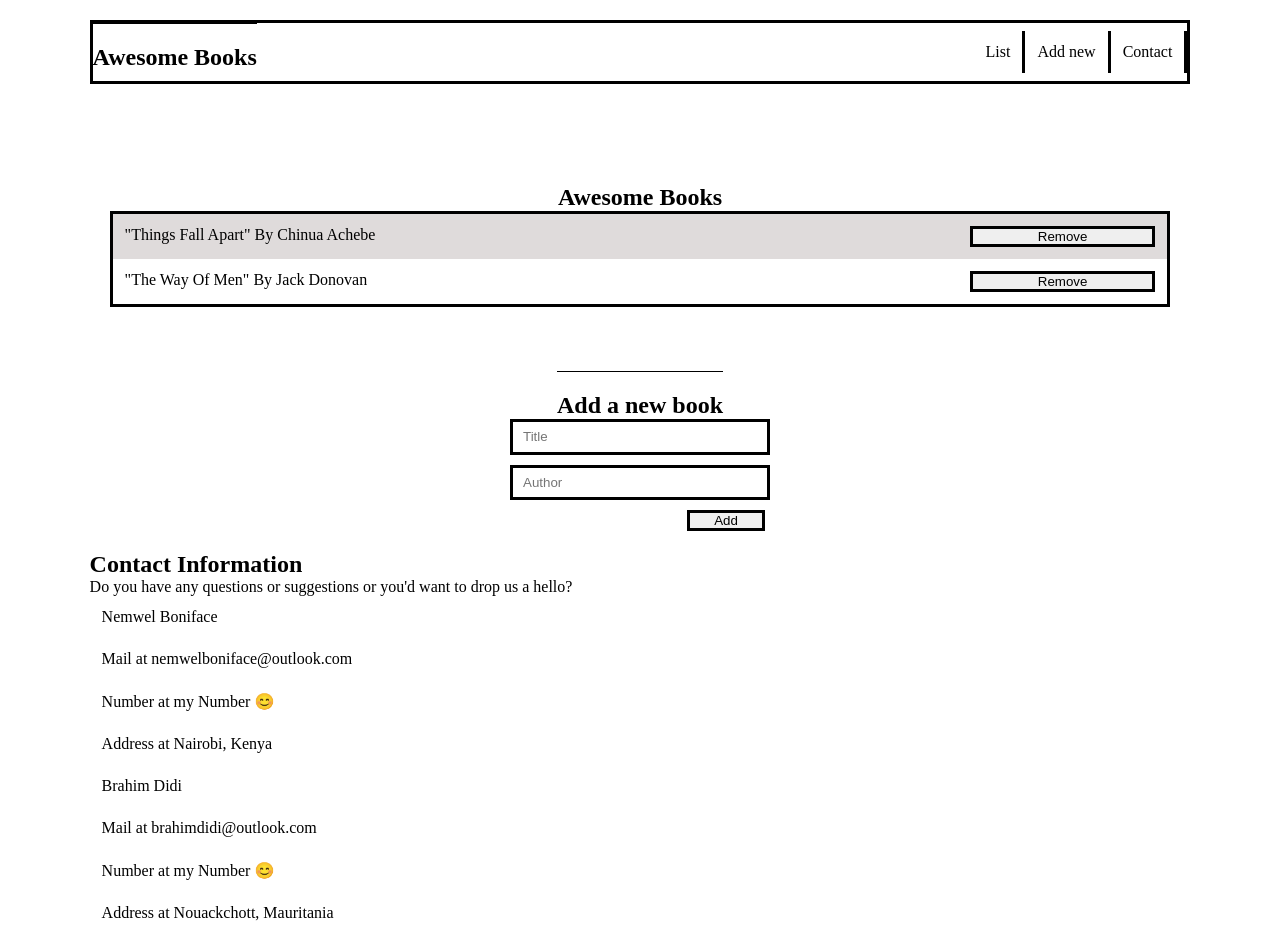
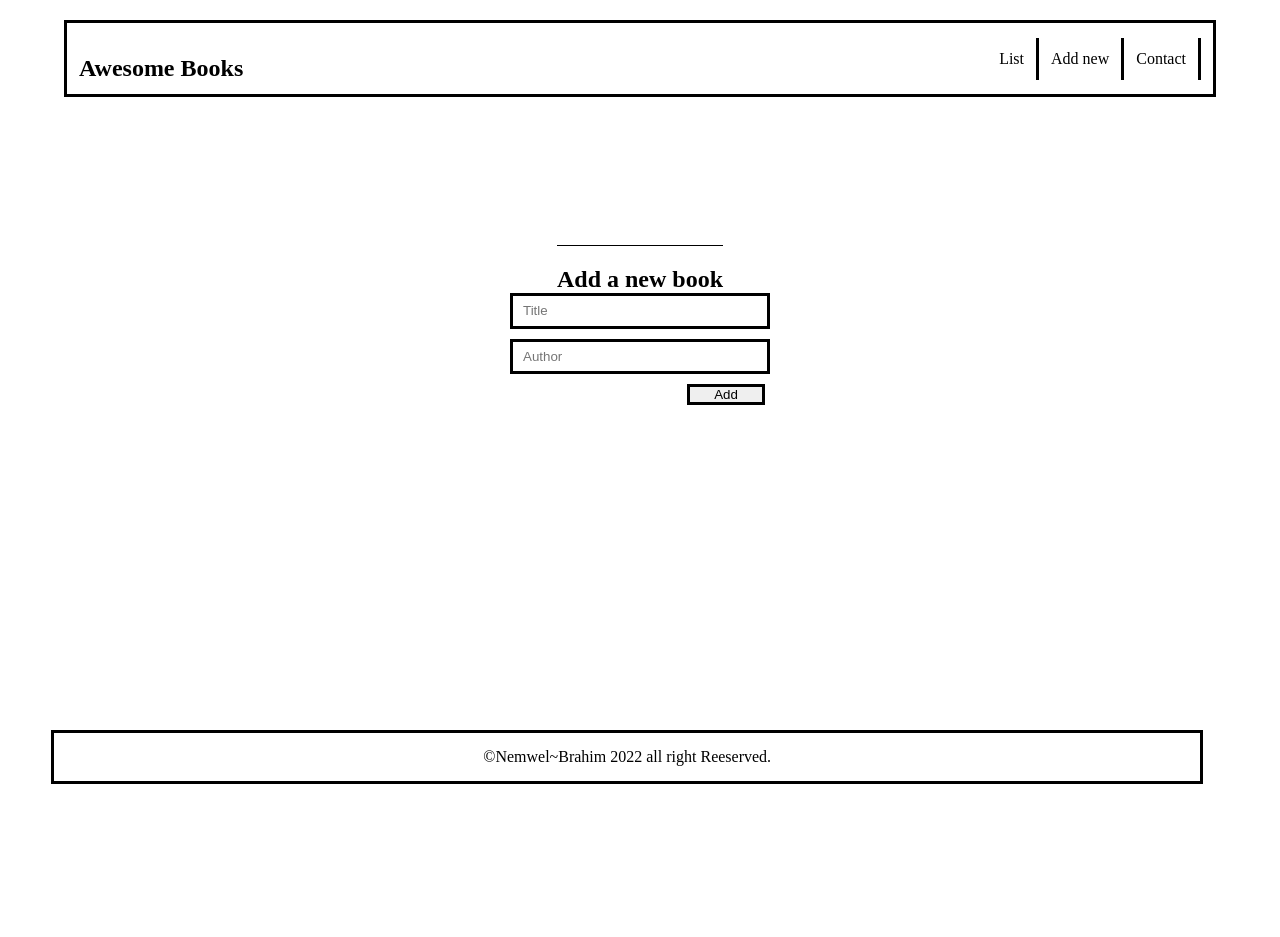
Before and after one commit to Nemwel-Boniface/AwesomeBooks, a website: page index.html in a window 1280 px wide. Shown: the top 937 px of the page. After the commit the page ends 800 px from the top, so only its background shows below. Drawn offline with Linux system fonts and the light colour scheme.

Commit message:
add styles select sections in js

```diff
--- a/class.js
+++ b/class.js
@@ -74,3 +74,11 @@ addBtn.addEventListener('click', (event) => {
 document.addEventListener('DOMContentLoaded', () => {
   myLib.getLocalStorage();
 });
+
+// day3 javascript full app look
+
+const nav = document.querySelector('.nav');
+const section1 = document.querySelector('.section1');
+const section2 = document.querySelector('.section2');
+const section3 = document.querySelector('.section3');
+const footer = document.querySelector('.footer');
--- a/index.html
+++ b/index.html
@@ -9,14 +9,14 @@
   </head>
   <body>
     <nav class="nav">
-      <h2>Awesome Books</h2>
+      <h2 class="nav-title">Awesome Books</h2>
       <ul>
         <li><a href="#">List</a></li>
         <li><a href="#">Add new</a></li>
         <li><a href="#">Contact</a></li>
       </ul>
     </nav>
-    <section class="section1">
+    <section class="dis-none section1">
     <header>
       <div class="header-top">
         <h1>Awesome Books</h1>
@@ -33,7 +33,7 @@
       </form>
     </section>
 
-    <section class="contactUs">
+    <section class="dis-none section3">
       <h1>Contact Information</h1>
       <p>Do you have any questions or suggestions or you'd want to drop us a hello?</p>
       <ol type="1" start="1">
@@ -47,7 +47,7 @@
         <ul>
           <li>Mail at brahimdidi@outlook.com</li>
           <li>Number at my Number &#128522</li>
-          <li>Address at Nouackchott, Mauritania</li>
+          <li>Address at Nouakchott, Mauritania</li>
         </ul>
       </ol>
     </section>
--- a/style.css
+++ b/style.css
@@ -5,17 +5,20 @@
 }
 
 body {
-  margin: 20px 7%;
+
 }
 .nav {
   display: flex;
   justify-content: space-between;
   border: 3px solid #000;
   align-items: center;
-  position: relative;
+  padding: 12px;
+  width: 90%;
+  margin: 0 auto;
+  margin-top: 20px;
 }
 .nav h2 {
- padding-bottom: 10px;
+    border: none;
 }
 .nav ul {
   display: flex;
@@ -52,7 +55,7 @@ body {
 }
 
 .section2 {
-  margin-top: 3vh;
+  margin-top: 10%;
   max-width: 300px;
   height: 200px;
 }
@@ -115,5 +118,11 @@ h2 {
   border: 3px solid #000;
   text-align: center;
   padding: 15px;
-  margin: 20px 0;
+  position: absolute;
+  bottom: 2%;
+  left: 4%;
+  width: 90%;
 }
+.dis-none {
+    display: none;
+}
```
